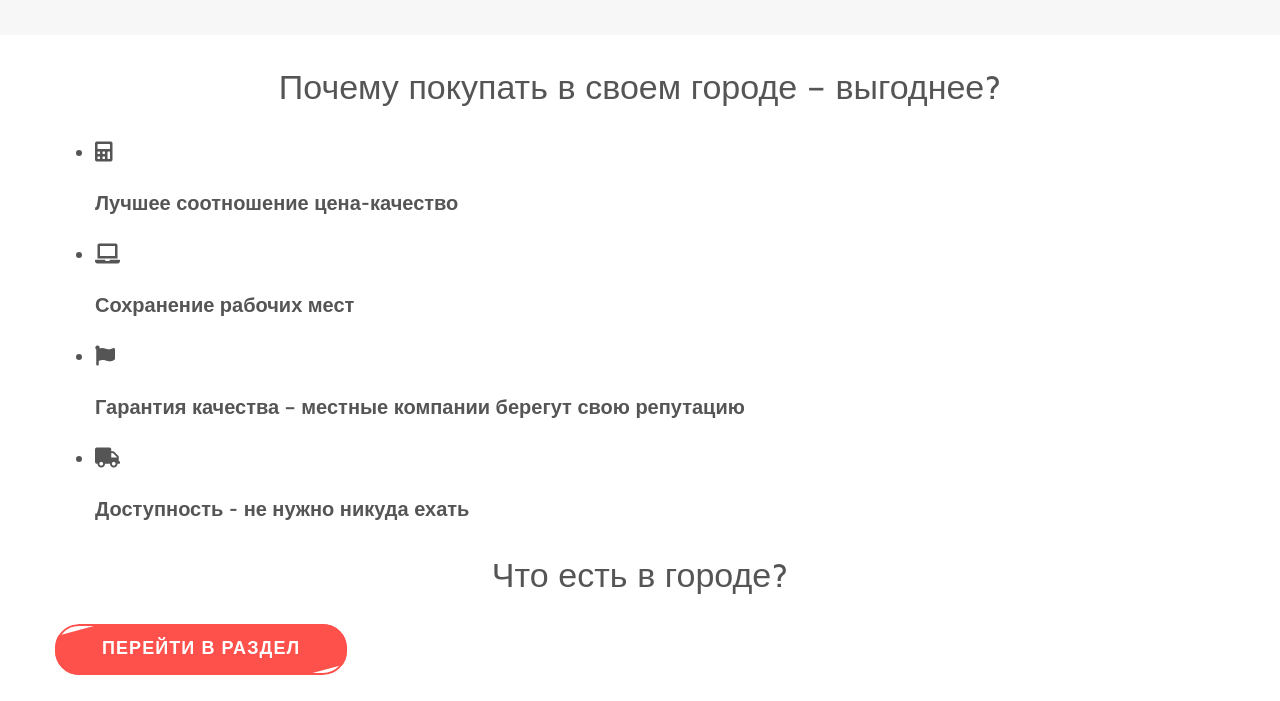
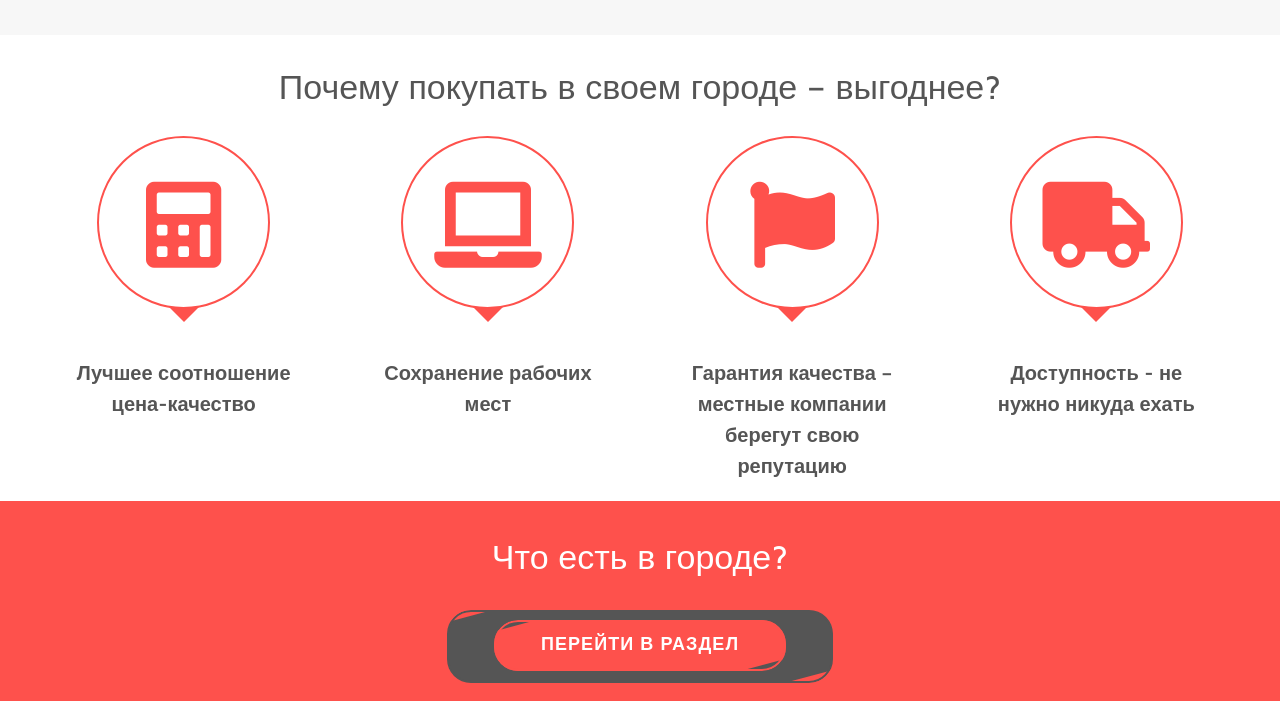
Before and after one commit to Verta-master/gokras, a plain HTML site: page index.html in a window 1280 px wide. Shown: the part 860-1561 px from the top of the page. Drawn offline with nearby package versions, Linux system fonts and the light colour scheme.

Commit message:
Update 2020-04-16T04:50:12.833Z

```diff
--- a/css/style.css
+++ b/css/style.css
@@ -645,6 +645,7 @@ h3,
 }
 .btn i {
   position: absolute;
+  z-index: 5;
   left: 50%;
   bottom: 50%;
   -webkit-transform: translate(-50%, -200%);
@@ -702,6 +703,39 @@ h3,
   -webkit-transition: 0.3s;
   transition: 0.3s;
 }
+.btn--black::before {
+  background: #555555;
+}
+.btn--black::after {
+  border-color: #555555;
+}
+.btn--black:hover i,
+.btn--black:active i {
+  color: #fff;
+  -webkit-transform: translate(-50%, 50%);
+          transform: translate(-50%, 50%);
+  -webkit-transition: 0.3s;
+  transition: 0.3s;
+}
+.btn--black:hover::before,
+.btn--black:active::before {
+  -webkit-transform: translateY(100%) rotate3d(0, 0, 1, 0deg);
+          transform: translateY(100%) rotate3d(0, 0, 1, 0deg);
+  -webkit-transition: 0.3s;
+  transition: 0.3s;
+}
+.btn--black:hover span,
+.btn--black:active span {
+  opacity: 0;
+  -webkit-transform: translateY(200%);
+          transform: translateY(200%);
+  -webkit-transition: 0.3s;
+  transition: 0.3s;
+}
+.btn--black:hover::after,
+.btn--black:active::after {
+  border-color: #fff;
+}
 .promo {
   padding-top: 330px;
   padding-bottom: 150px;
@@ -725,3 +759,95 @@ h3,
 .promo__btn {
   margin-top: 32px;
 }
+.benefits__list {
+  margin: 0;
+  padding: 0;
+  list-style: none;
+  display: -webkit-box;
+  display: -ms-flexbox;
+  display: flex;
+  -webkit-box-pack: justify;
+      -ms-flex-pack: justify;
+          justify-content: space-between;
+  -webkit-box-align: start;
+      -ms-flex-align: start;
+          align-items: flex-start;
+}
+.benefits__item {
+  width: 22%;
+  padding: 0 15px;
+  text-align: center;
+}
+.benefits__item:hover .benefits__circle {
+  color: #fff;
+  -webkit-transition: ease-out 0.3s;
+  transition: ease-out 0.3s;
+}
+.benefits__item:hover .benefits__circle::after {
+  opacity: 1;
+  -webkit-transform: rotate3d(0, 0, 1, 0deg);
+          transform: rotate3d(0, 0, 1, 0deg);
+  -webkit-transition: ease-out 0.3s;
+  transition: ease-out 0.3s;
+}
+.benefits__img {
+  position: relative;
+  margin-bottom: 48px;
+}
+.benefits__img::before {
+  display: block;
+  content: '';
+  position: absolute;
+  bottom: -13px;
+  left: 50%;
+  margin-left: -15px;
+  width: 0;
+  height: 0;
+  border-style: solid;
+  border-width: 15px 15px 0 15px;
+  border-color: #fe514c transparent transparent transparent;
+}
+.benefits__circle {
+  position: relative;
+  overflow: hidden;
+  width: 173px;
+  height: 173px;
+  margin-left: auto;
+  margin-right: auto;
+  line-height: 173px;
+  font-size: 86px;
+  color: #fe514c;
+  border-radius: 50%;
+  border: 2px solid #fe514c;
+  -webkit-transition: ease-out 0.3s;
+  transition: ease-out 0.3s;
+}
+.benefits__circle::after {
+  content: '';
+  position: absolute;
+  top: 0;
+  left: 0;
+  width: 150%;
+  height: calc(100% + 2px);
+  background: #fe514c;
+  z-index: -1;
+  -webkit-transform: rotate3d(0, 0, 1, -45deg) translate3d(0, -3em, 0);
+          transform: rotate3d(0, 0, 1, -45deg) translate3d(0, -3em, 0);
+  -webkit-transform-origin: 0% 100%;
+          transform-origin: 0% 100%;
+  opacity: 0;
+  -webkit-transition: ease-out 0.3s;
+  transition: ease-out 0.3s;
+}
+.city {
+  padding-top: 33px;
+  padding-bottom: 36px;
+  color: #fff;
+  text-align: center;
+  background-color: #fe514c;
+}
+.city .title-2 {
+  margin-top: 0;
+  margin-bottom: 32px;
+  color: #fff;
+}
--- a/index.html
+++ b/index.html
@@ -60,25 +60,33 @@
         <ul class="benefits__list">
           <li class="benefits__item">
             <div class="benefits__img">
-              <i class="fas fa-calculator"></i>
+              <div class="benefits__circle">
+                <i class="fas fa-calculator"></i>
+              </div>
             </div>
             <p><b>Лучшее соотношение цена-качество</b></p>
           </li>
           <li class="benefits__item">
             <div class="benefits__img">
-              <i class="fas fa-laptop"></i>
+              <div class="benefits__circle">
+                <i class="fas fa-laptop"></i>
+              </div>
             </div>
             <p><b>Сохранение рабочих мест</b></p>
           </li>
           <li class="benefits__item">
             <div class="benefits__img">
-              <i class="fas fa-flag"></i>
+              <div class="benefits__circle">
+                <i class="fas fa-flag"></i>
+              </div>
             </div>
             <p><b>Гарантия качества – местные компании берегут свою репутацию</b></p>
           </li>
           <li class="benefits__item">
             <div class="benefits__img">
-              <i class="fas fa-truck"></i>
+              <div class="benefits__circle">
+                <i class="fas fa-truck"></i>
+              </div>
             </div>
             <p><b>Доступность - не нужно никуда ехать</b></p>
           </li>
@@ -89,7 +97,7 @@
     <section class="city">
       <div class="wrapper">
         <h2 class="title-2">Что есть в городе?</h2>
-        <a href="#" class="btn city__btn"><i class="fas fa-angle-right"></i><span>перейти в раздел</span></a>
+        <a href="#" class="btn btn--black city__btn"><div class="btn"><i class="fas fa-angle-right"></i><span>перейти в раздел</span></div></a>
       </div>
     </section>
 
```
Also changed, not shown: css/style.min.css.
